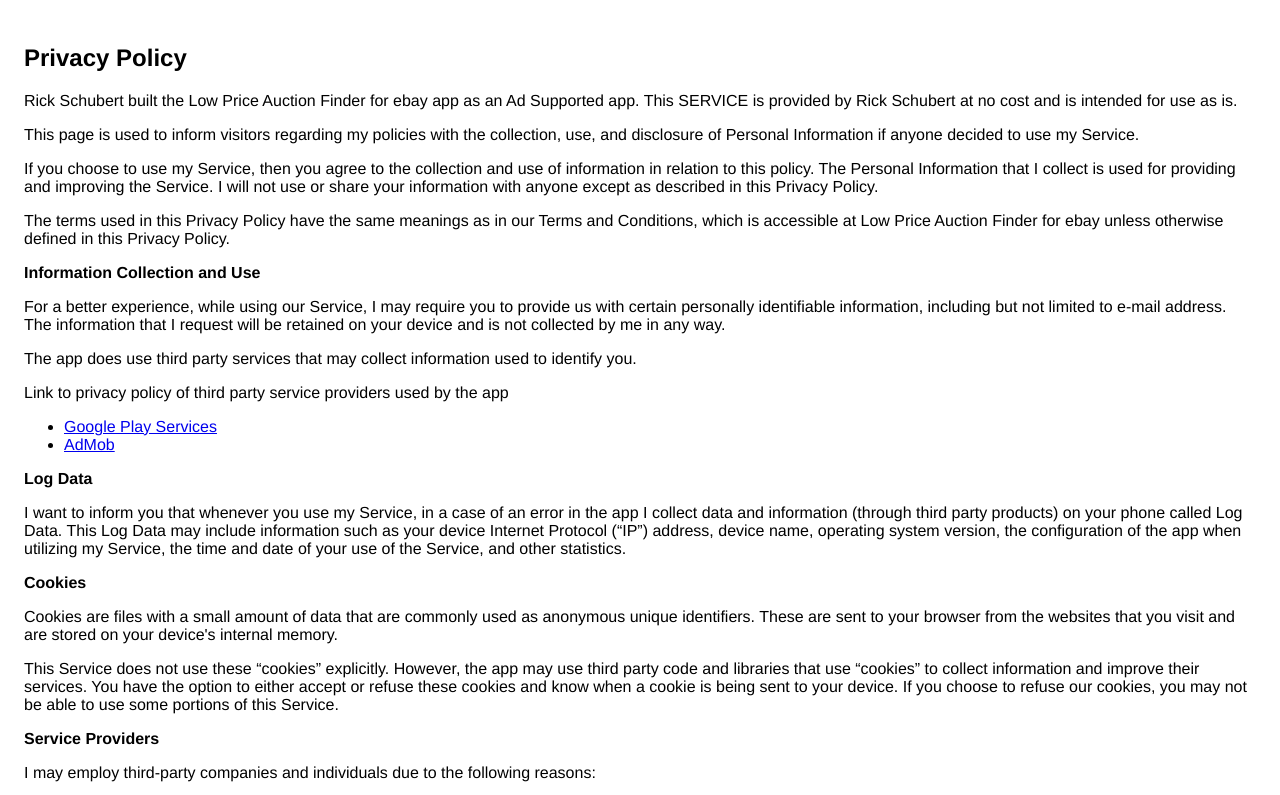
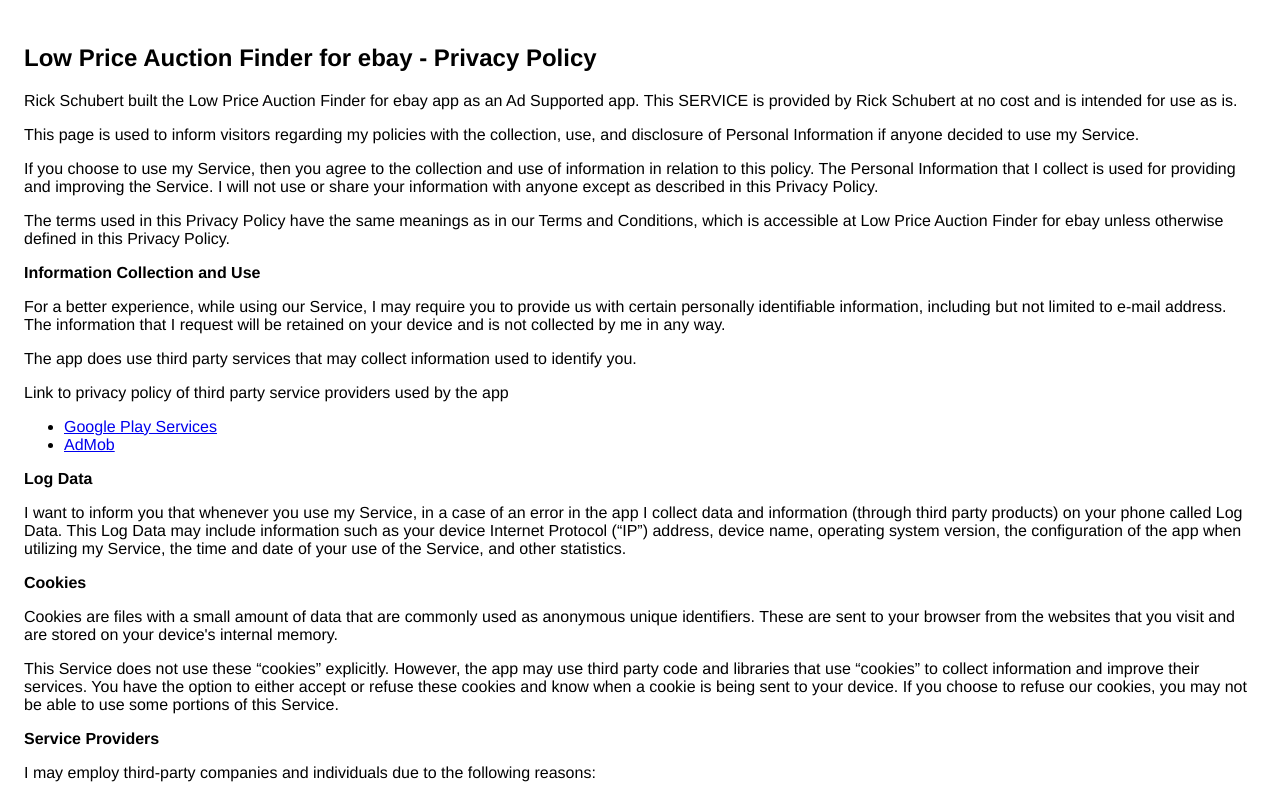
Before and after one commit to rickschubert/low-price-auction-finder-privacy-policy, a plain HTML site: page index.html in a window 1280 px wide. Shown: the top 795 px of the page. Drawn offline with Linux system fonts and the light colour scheme.

Commit message:
Update title

```diff
--- a/index.html
+++ b/index.html
@@ -7,7 +7,7 @@
       <style> body { font-family: 'Helvetica Neue', Helvetica, Arial, sans-serif; padding:1em; } </style>
     </head>
     <body>
-    <h2>Privacy Policy</h2> <p> Rick Schubert built the Low Price Auction Finder for ebay app as an Ad Supported app. This SERVICE is provided by
+    <h2>Low Price Auction Finder for ebay - Privacy Policy</h2> <p> Rick Schubert built the Low Price Auction Finder for ebay app as an Ad Supported app. This SERVICE is provided by
                     Rick Schubert at no cost and is intended for use as is.
                   </p> <p>This page is used to inform visitors regarding my policies with the collection, use, and disclosure
                     of Personal Information if anyone decided to use my Service.
```
